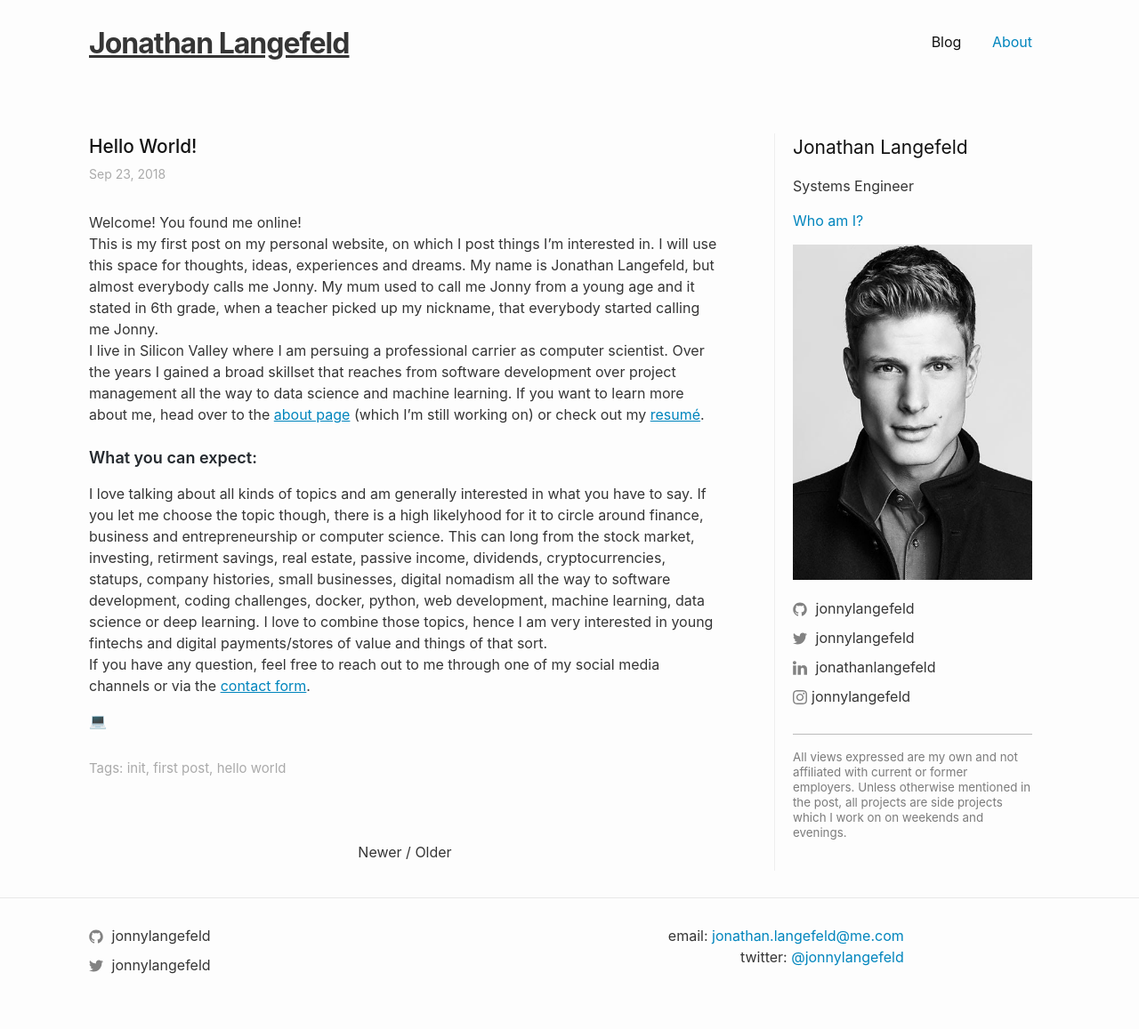
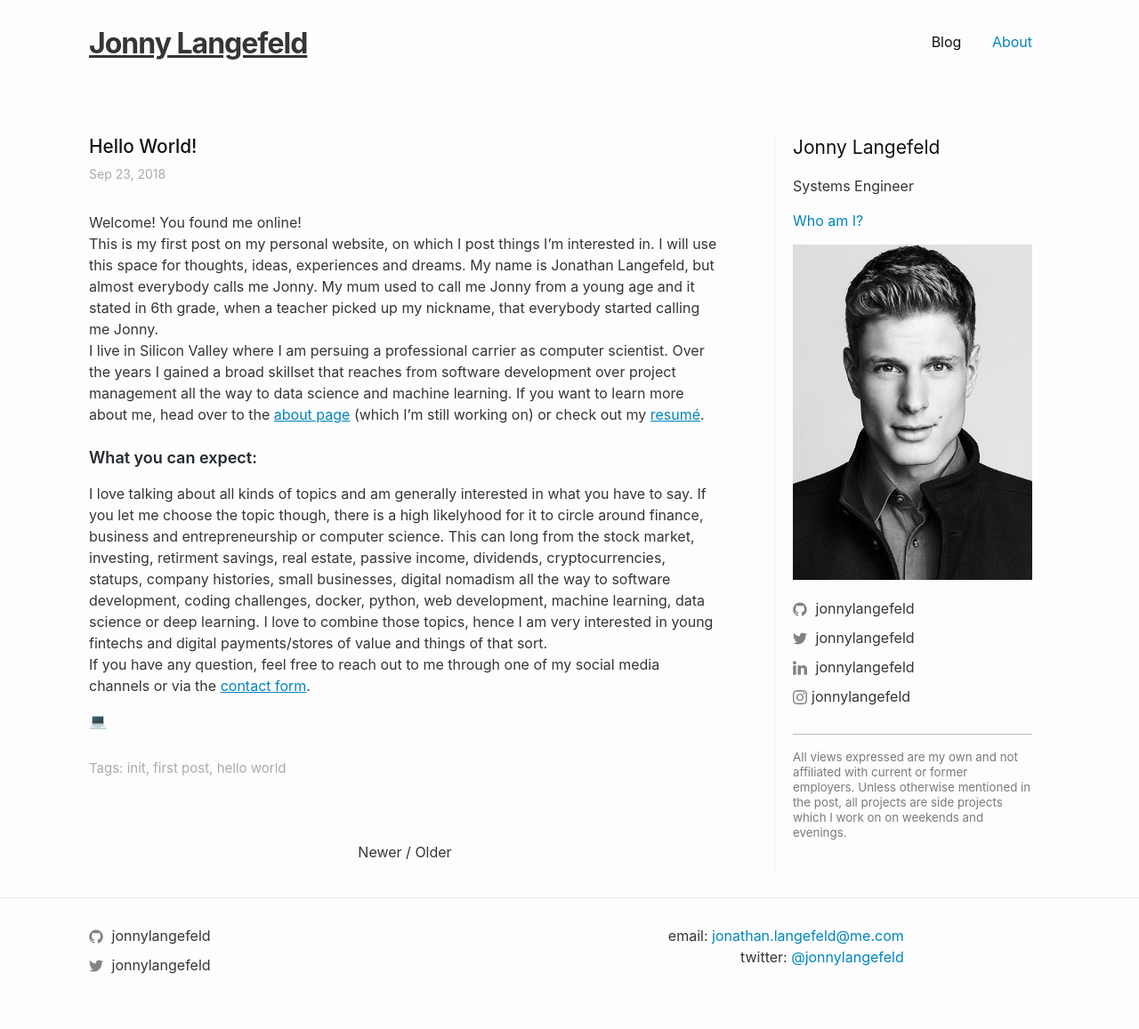
Before and after one commit to jonnylangefeld/jonnylangefeld.com, a Jekyll site: the page built from index.html, in a window 1280 px wide. Shown: the whole page at 89% size. Built offline with Jekyll 4.4.1, drawn with Linux system fonts in a browser that asks for light colours; emoji names are drawn with the system emoji font; the list of posts is cut into pages by our own code.

Commit message:
change name to jonny

```diff
--- a/_config.yml
+++ b/_config.yml
@@ -13,16 +13,16 @@
 # you will see them accessed via {{ site.title }}, {{ site.email }}, and so on.
 # You can create any custom variable you would like, and they will be accessible
 # in the templates via {{ site.myvariable }}.
-title: Jonathan Langefeld
+title: Jonny Langefeld
 email: jonathan.langefeld@me.com
 description: >- # this means to ignore newlines until "baseurl:"
-  Personal website & blog of Jonathan Langefeld
+  Personal website & blog of Jonny Langefeld
 baseurl: "" # the subpath of your site, e.g. /blog
 url: "https://jonnylangefeld.com" # the base hostname & protocol for your site, e.g. http://example.com
 twitter_username: jonnylangefeld
 github_username:  jonnylangefeld
 instagram_username:  jonnylangefeld
-linkedin_username: jonathanlangefeld
+linkedin_username: jonnylangefeld
 google_analytics: UA-50617617-4
 highlighter: rouge
 
--- a/_includes/sidebar.html
+++ b/_includes/sidebar.html
@@ -1,5 +1,5 @@
 <div id="sidebar">
-  <h1 style="font-size: 21px;">Jonathan Langefeld</h1>
+  <h1 style="font-size: 21px;">Jonny Langefeld</h1>
   <p>Systems Engineer</p>
   <p><a href="/about">Who am I?</a></p>
   <img src="/assets/Jonathan-Langefeld.jpg" />
```
